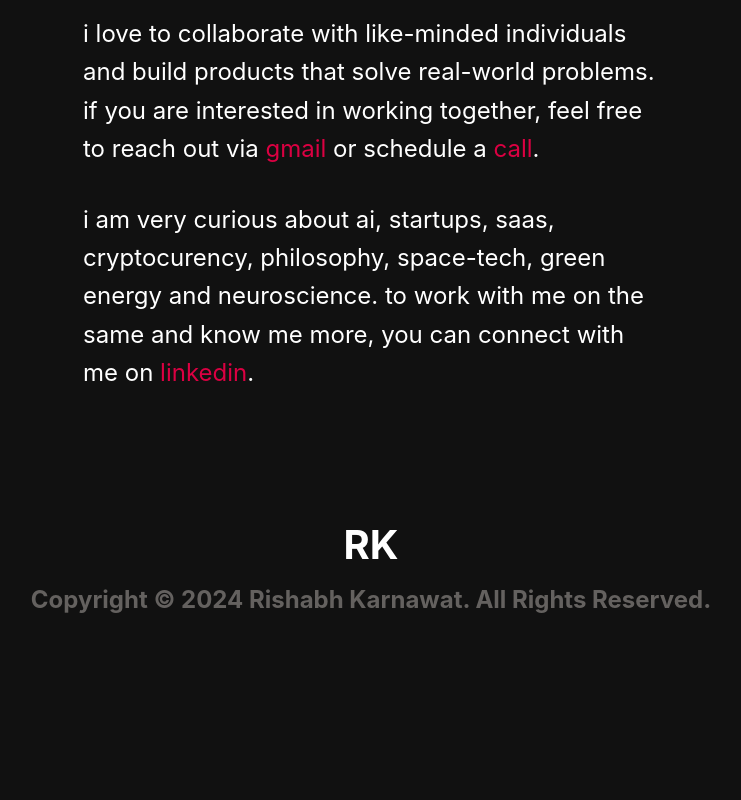
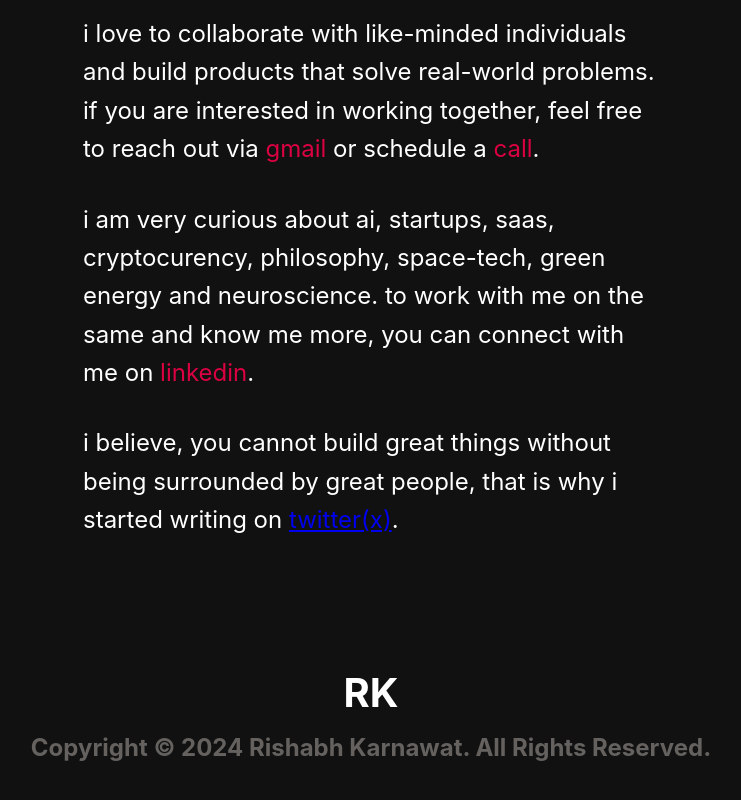
Before and after one commit to rishabhk369/portfolio1, a plain HTML site: page index.html in a window 1280 px wide. Shown: the part 746-1546 px from the top of the page, without its empty margins (269-1010 px from the left). Before the commit the page ends 1424 px from the top, so only its background shows below. Drawn offline with Linux system fonts and the light colour scheme.

Commit message:
Update index.html

```diff
--- a/index.html
+++ b/index.html
@@ -47,6 +47,7 @@
         <p class="bio">i am currently a grade 12 student enrolled in the international baccalaureate diploma programme, set to graduate in 2025. i am a student, entrepreneur, and a self-taught full-stack developer building and shipping products that sell.</p>
         <p class="bio">i love to collaborate with like-minded individuals and build products that solve real-world problems. if you are interested in working together, feel free to reach out via <a href="mailto:rishabh.karanawat.2114@gmail.com" class="bio-link">gmail</a> or schedule a <a href="https://cal.com/rishabh-karnawat-vbrvap" class="bio-link">call</a>.</p>
         <p class="bio">i am very curious about ai, startups, saas, cryptocurency, philosophy, space-tech, green energy and neuroscience. to work with me on the same and know me more, you can connect with me on <a href="linkedin.com/in/rishabh-karnawat-a1ab28319" class="bio-link">linkedin</a>.</p>
+        <p class="bio">i believe, you cannot build great things without being surrounded by great people, that is why i started writing on <a href="https://x.com/Rishabhbuilds">twitter(x)</a>.</p>
 
 
     </div>
```
